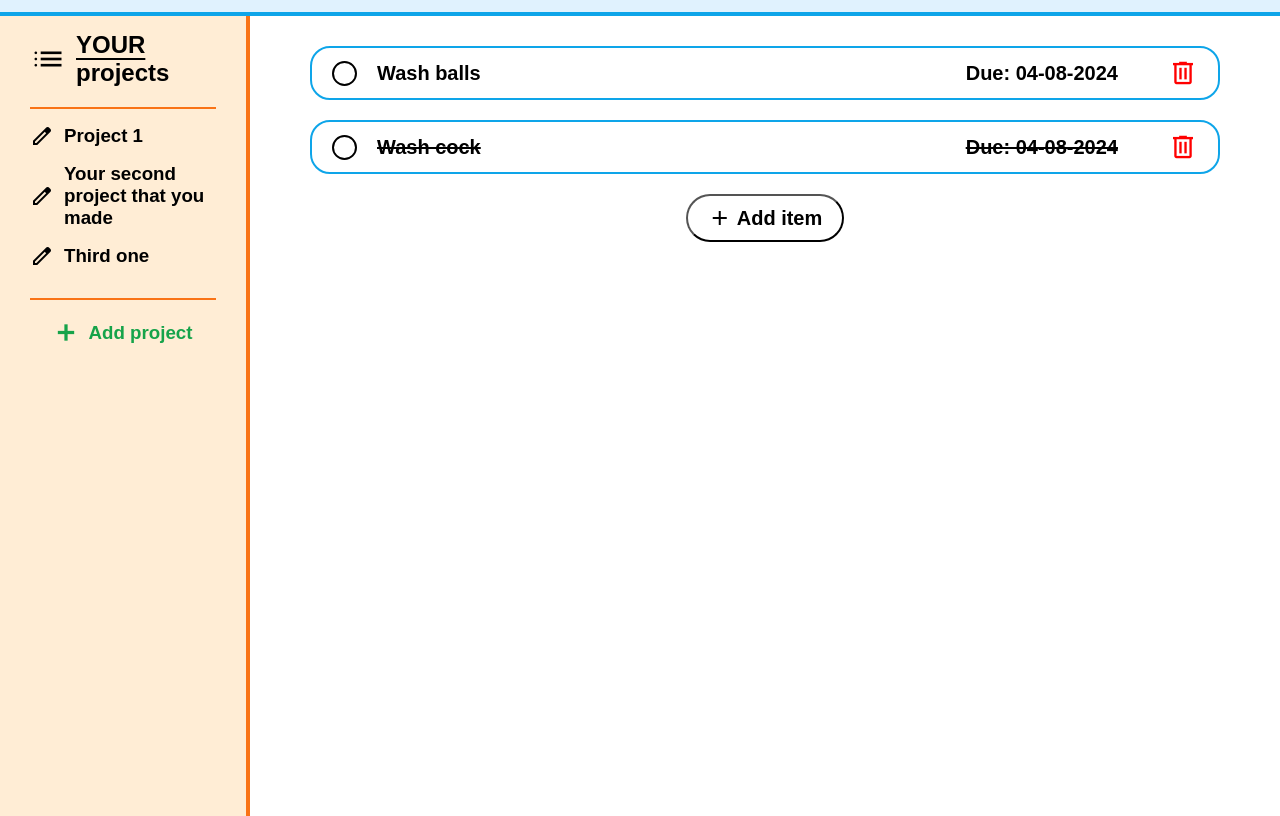
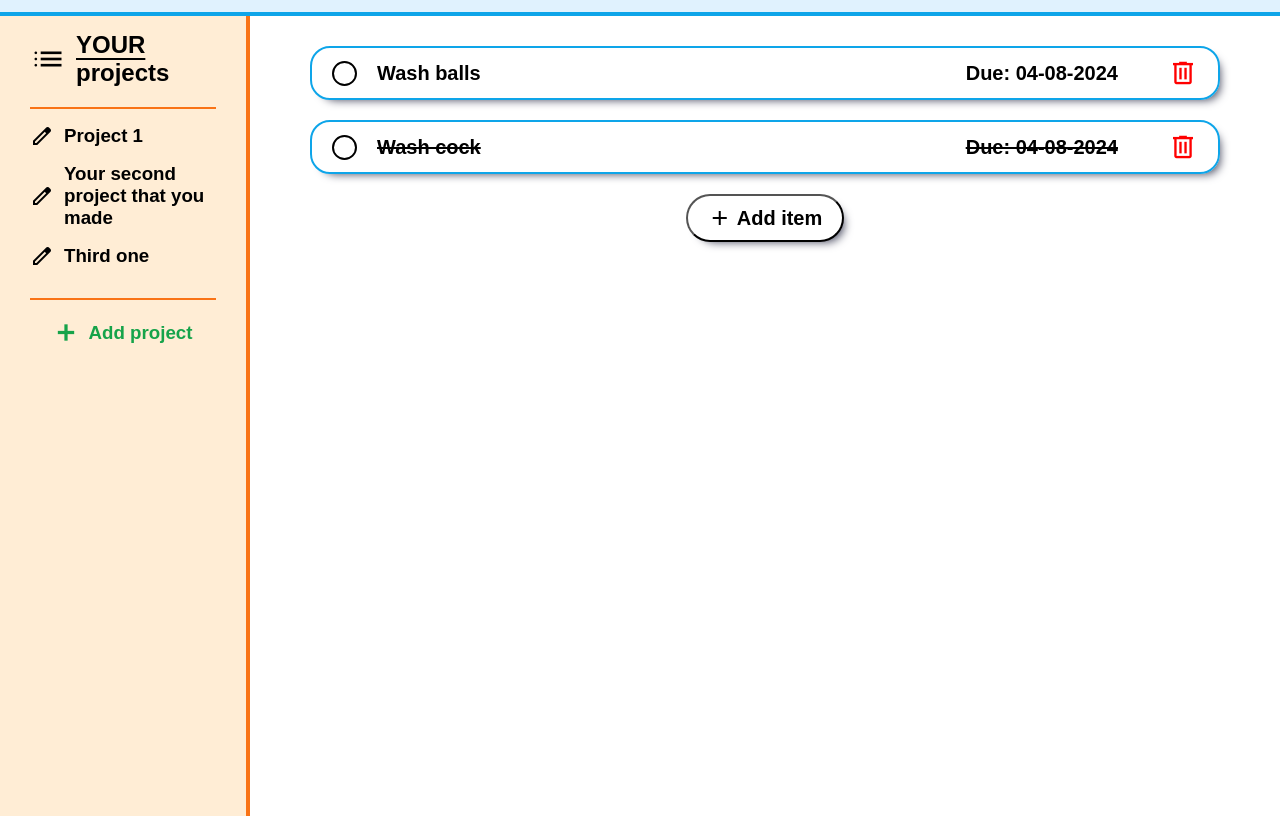
Before and after one commit to 0BooM/todo-list, a website built with webpack: page src/index.html in a window 1280 px wide. Shown: the part 68-884 px from the top of the page. Built offline with nearby package versions, Linux system fonts and the light colour scheme.

Commit message:
Add box-shadow to list elements and button

```diff
--- a/src/style.css
+++ b/src/style.css
@@ -132,6 +132,7 @@ main ul li {
   display: flex;
   align-items: center;
   justify-content: space-between;
+  box-shadow: 6px 6px 10px -6px rgba(66, 68, 90, 1);
 }
 main ul li div {
   display: flex;
@@ -210,6 +211,7 @@ main .add-item {
   border-radius: 5rem;
   margin: 0 auto 0 auto;
   font-weight: bold;
+  box-shadow: 6px 6px 10px -6px rgba(66, 68, 90, 1);
 }
 
 main .add-item:hover {
```
